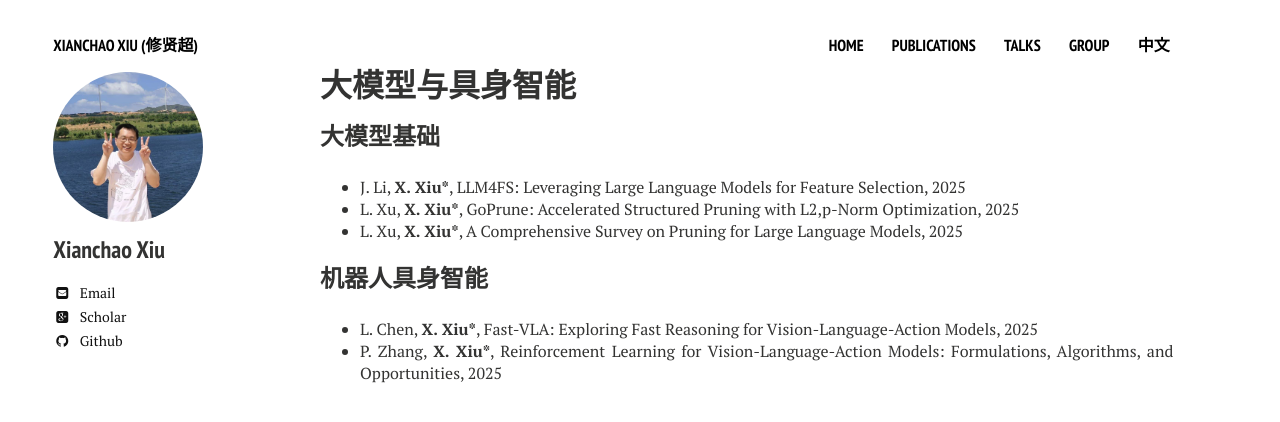
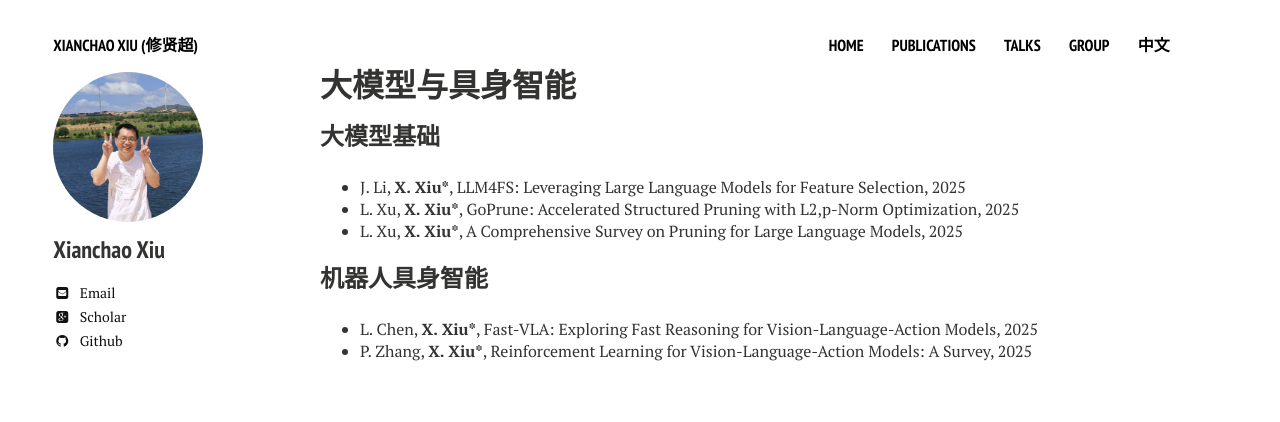
Before and after one commit to xianchaoxiu/xianchaoxiu.github.io, a Jekyll site: the page built from chinese/research/LLM/index.md, in a window 1280 px wide. Shown: the top 422 px of the page. Built offline with Jekyll 4.4.1, drawn with Linux system fonts in a browser that asks for light colours; nearby versions of some CDN libraries.

Commit message:
Update index.md

```diff
--- a/chinese/research/LLM/index.md
+++ b/chinese/research/LLM/index.md
@@ -14,4 +14,4 @@ share: false
 
 ### 机器人具身智能
 * L. Chen, <b>X. Xiu*</b>, Fast-VLA: Exploring Fast Reasoning for Vision-Language-Action Models, 2025 <br>
-* P. Zhang, <b>X. Xiu*</b>, Reinforcement Learning for Vision-Language-Action Models: Formulations, Algorithms, and Opportunities, 2025 <br>
+* P. Zhang, <b>X. Xiu*</b>, Reinforcement Learning for Vision-Language-Action Models: A Survey, 2025 <br>
```
